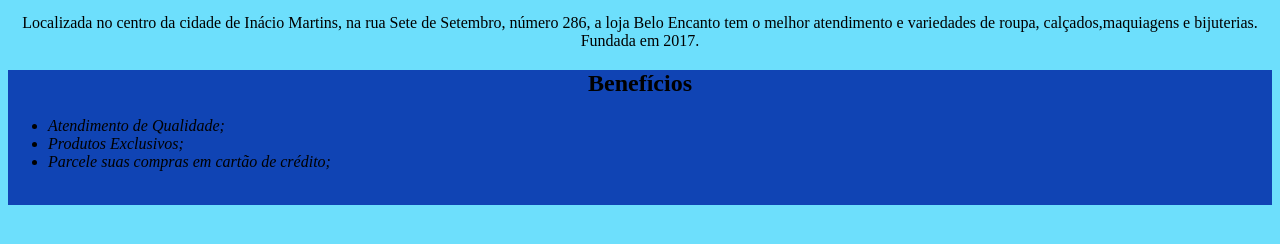
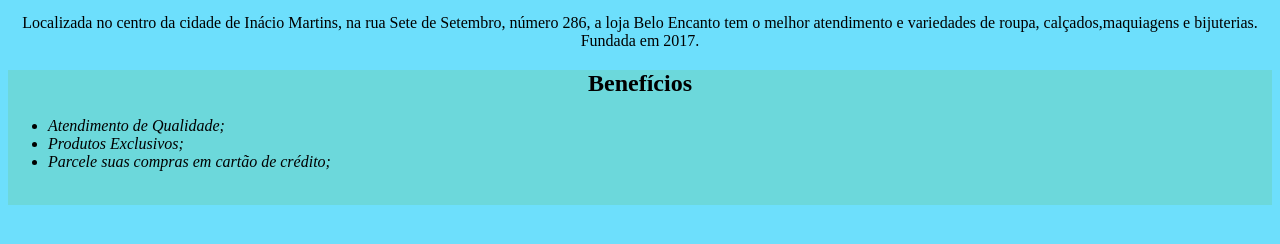
Before and after one commit to Miihlima2/curso4-site, a plain HTML site: page index.html in a window 1280 px wide. Shown: the part 278-522 px from the top of the page. Drawn offline with Linux system fonts and the light colour scheme.

Commit message:
jnsekfnkfwh

```diff
--- a/style.css
+++ b/style.css
@@ -15,7 +15,7 @@ p{
 }
 
 .beneficios {
-     background: rgb(16, 68, 180);
+     background: rgb(108, 216, 219);
 }
 
 h2 {
```
